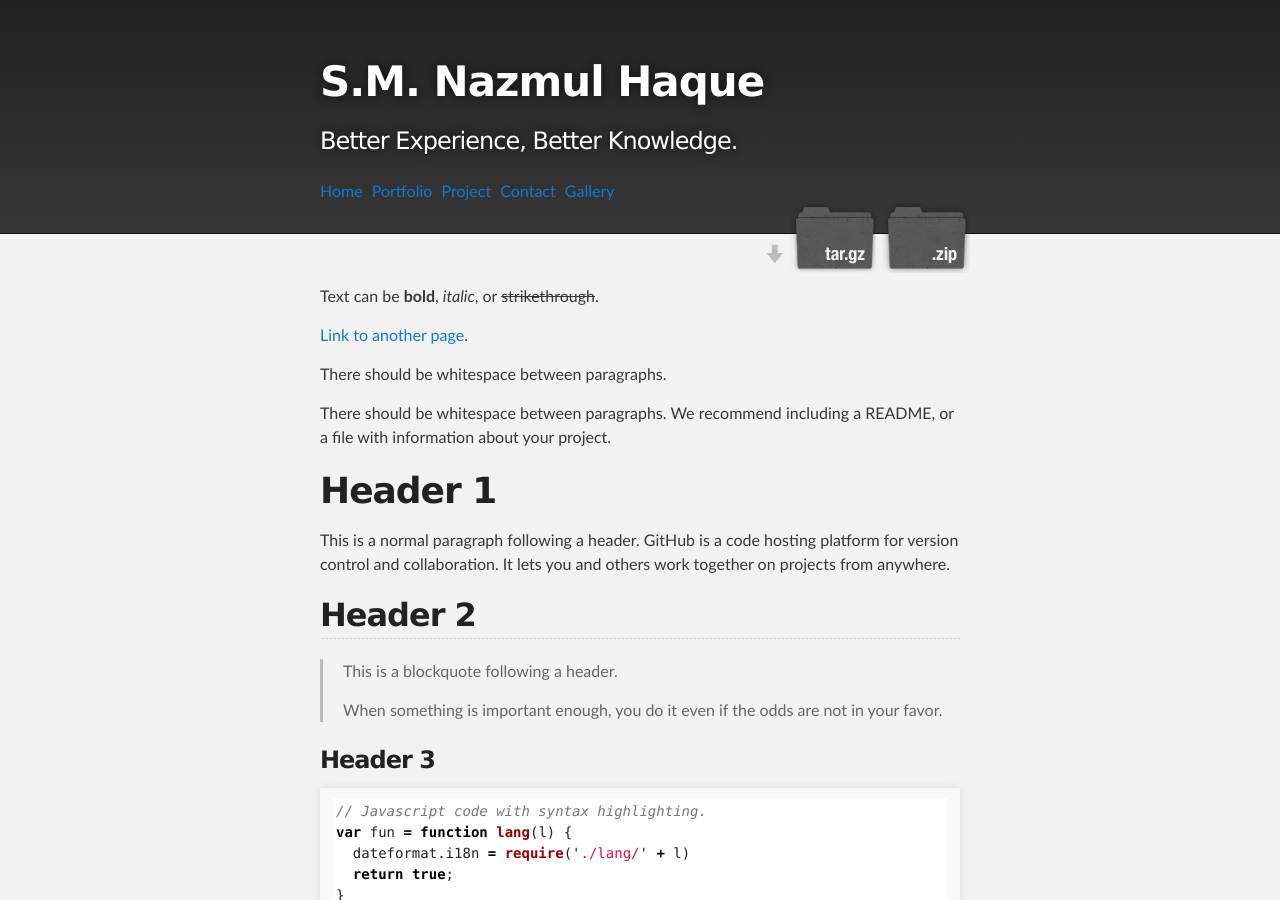
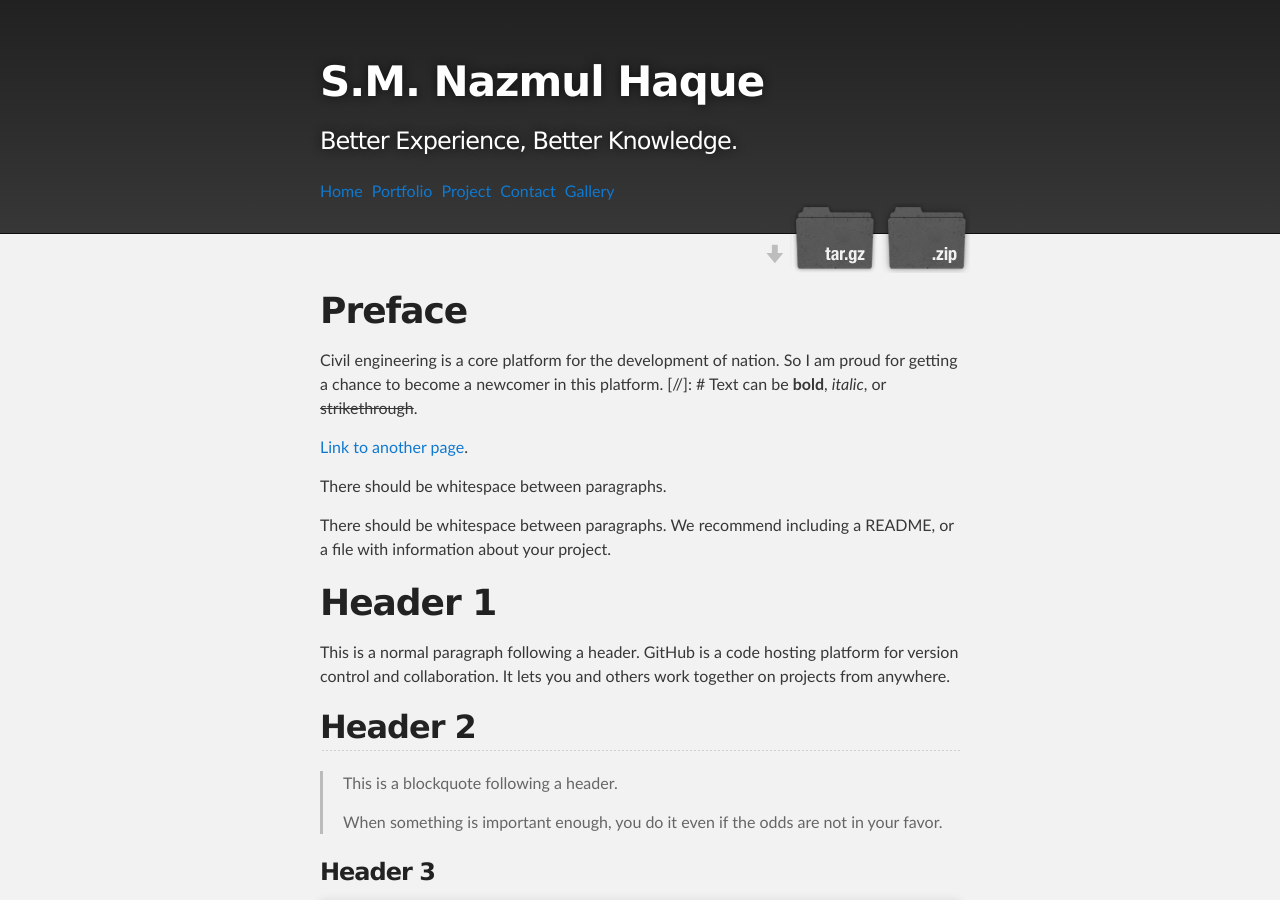
Before and after one commit to nazmul1501034/nazmul1501034.github.io, a Jekyll site: the page built from index.md, in a window 1280 px wide and 900 px high. Built offline with Jekyll 4.4.1, drawn with Linux system fonts in a browser that asks for light colours; our own code applies the rules of GitHub Pages for plain Markdown files.

Commit message:
add first preface

```diff
--- a/index.md
+++ b/index.md
@@ -2,7 +2,10 @@
 layout: default
 ---
 
-Text can be **bold**, _italic_, or ~~strikethrough~~.
+# Preface
+Civil engineering is a core platform for the development of nation. So I am proud for getting a
+chance to become a newcomer in this platform.
+[//]: # Text can be **bold**, _italic_, or ~~strikethrough~~.
 
 [Link to another page](./another-page.html).
 
```
